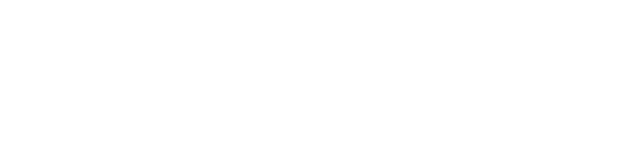
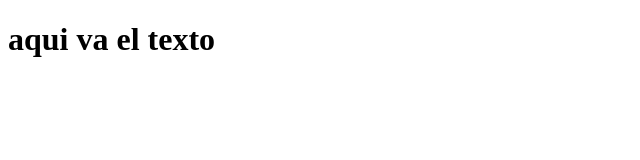
Before and after one commit to josemorenoxela/Fronted2-Europa, a plain HTML site: page index.html in a window 1280 px wide. Shown: the whole page, without its empty margins (0-640 px from the left). Drawn offline with Linux system fonts and the light colour scheme.

Commit message:
Segundo código commit

```diff
--- a/index.html
+++ b/index.html
@@ -1 +1,6 @@
 <!DOCTYPE html>
+
+<body>
+
+<h1>aqui va el texto</h1>
+</body>
```
